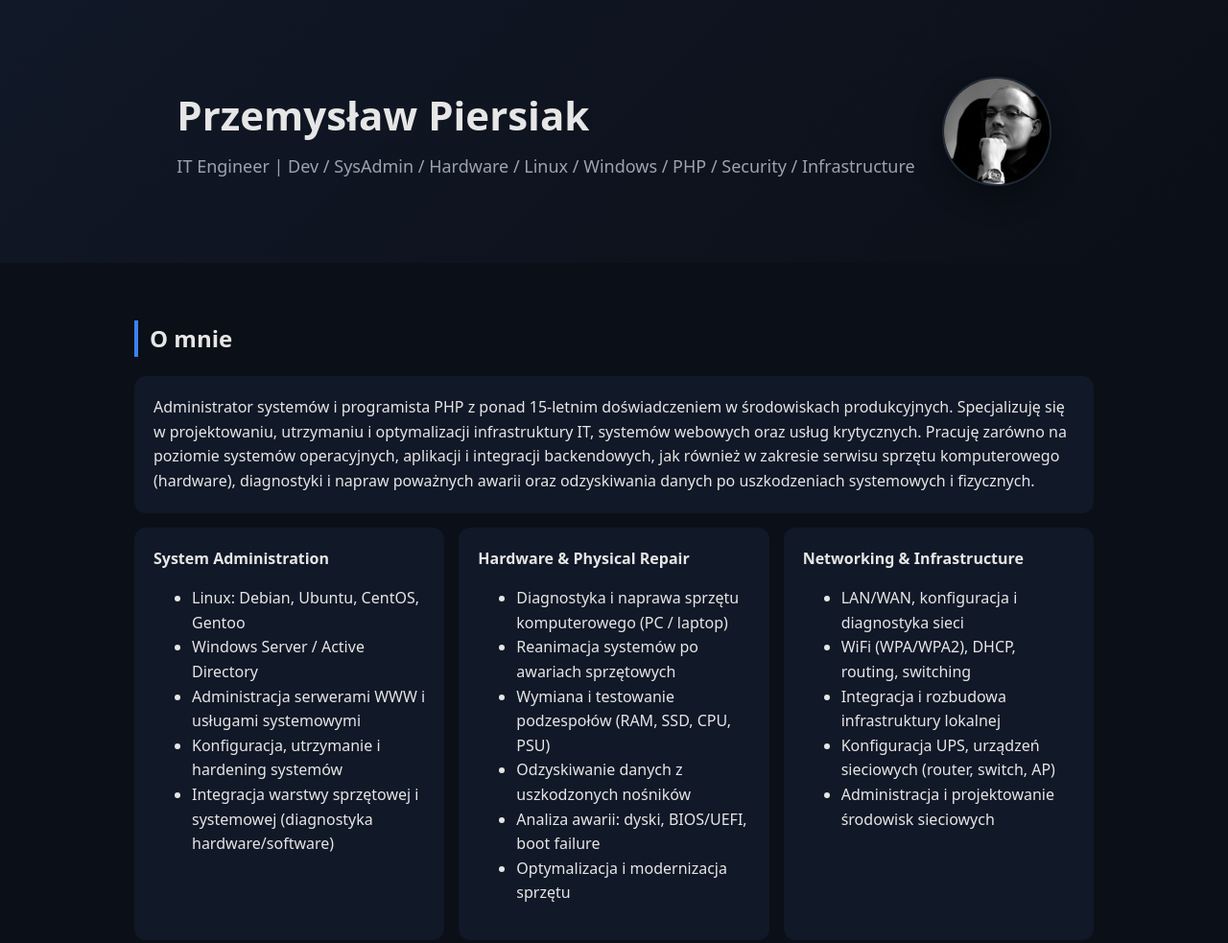
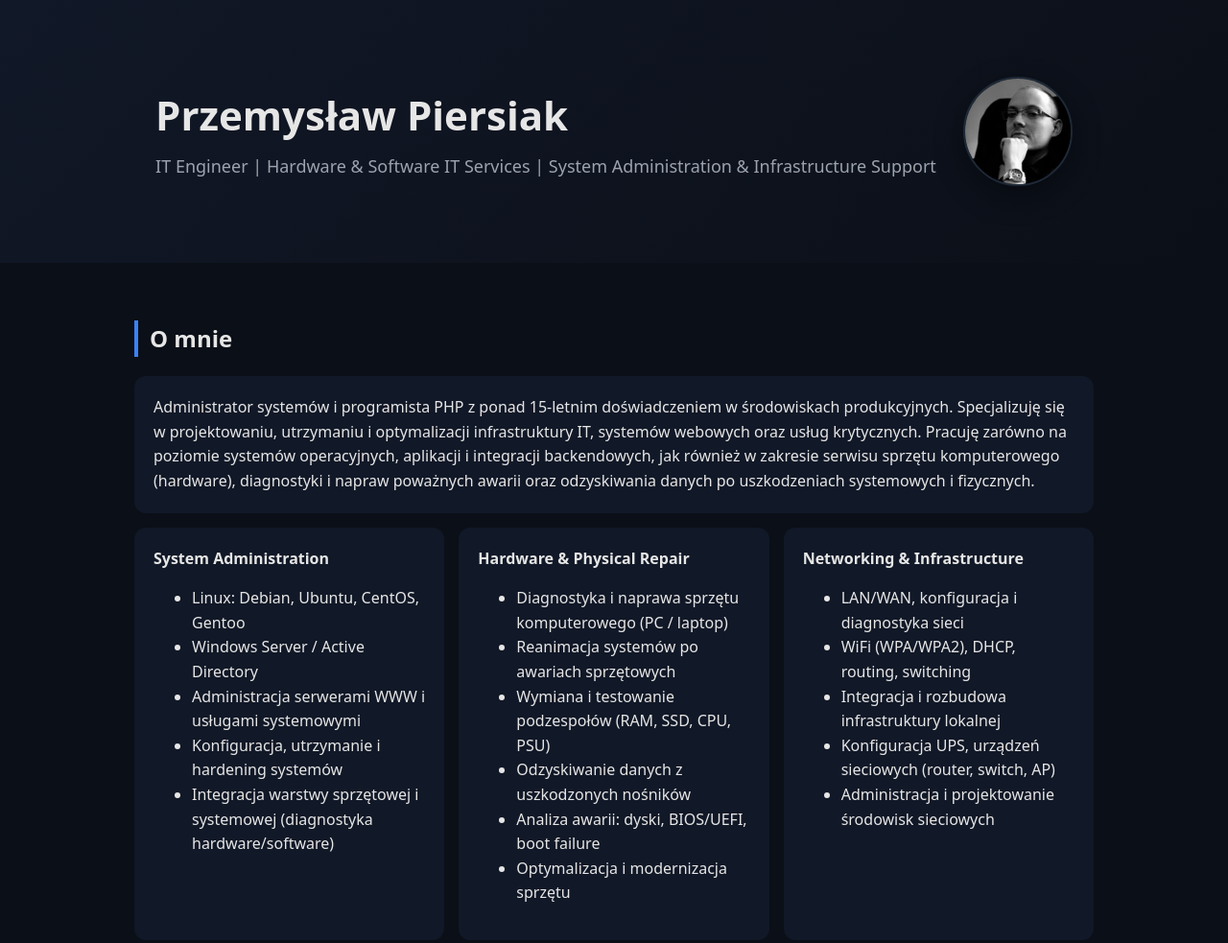
Before and after one commit to przemyslaw-piersiak/przemyslaw-piersiak.github.io, a plain HTML site: page index.html in a window 1280 px wide. Shown: the top 983 px of the page at 96% size. Drawn offline with Linux system fonts and the light colour scheme.

Commit message:
Update subtitle in index.html for clarity

```diff
--- a/index.html
+++ b/index.html
@@ -236,7 +236,7 @@
 
 		    <div class="hero-text">
 		      <h1>Przemysław Piersiak</h1>
-		      <div class="subtitle">IT Engineer | Dev / SysAdmin / Hardware / Linux / Windows / PHP / Security / Infrastructure</div>
+		      <div class="subtitle">IT Engineer | Hardware & Software IT Services | System Administration & Infrastructure Support</div>
 		    </div>
 
 		    <img src="user-150x150.jpg" class="avatar-right" alt="avatar">
```
